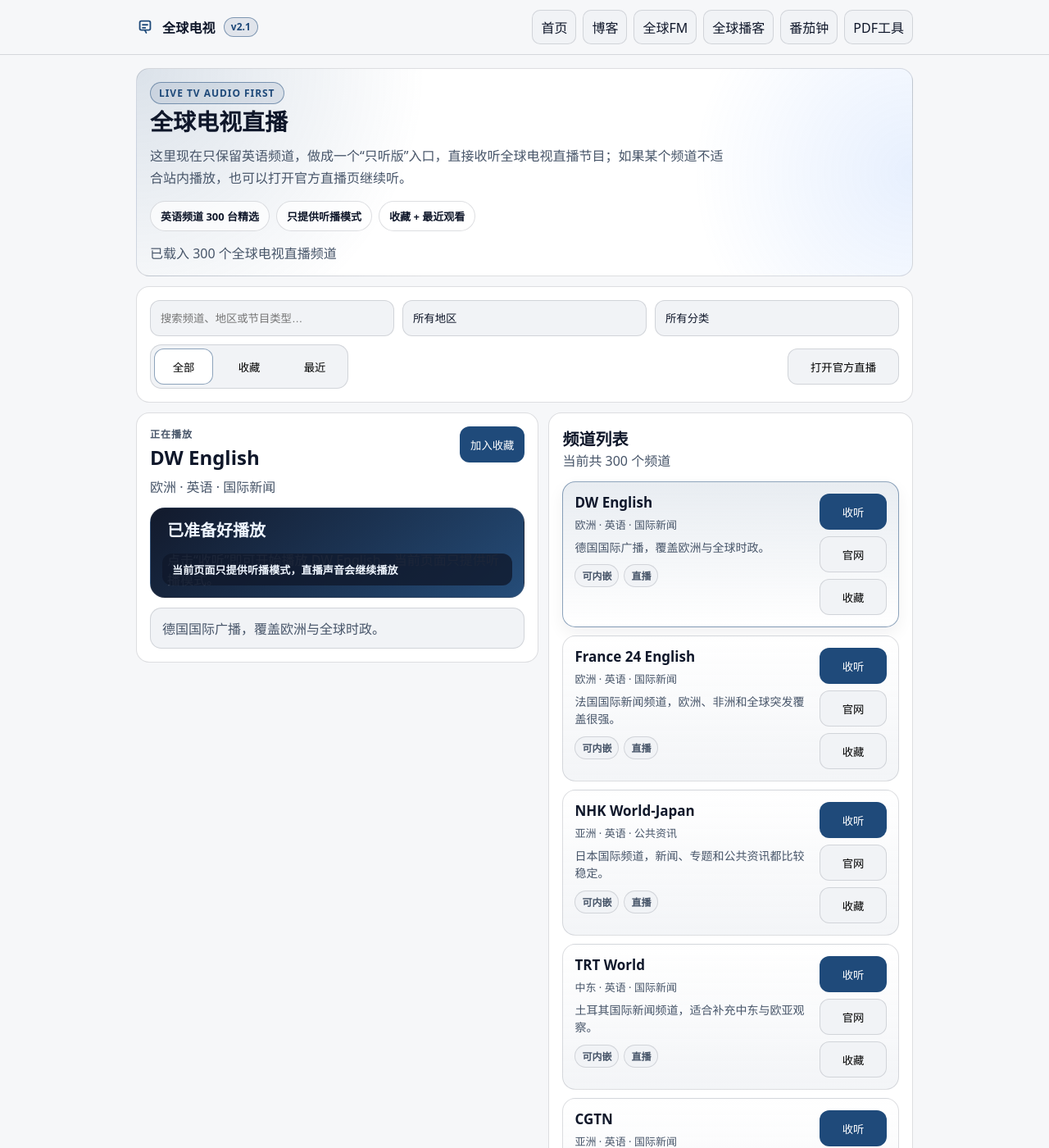
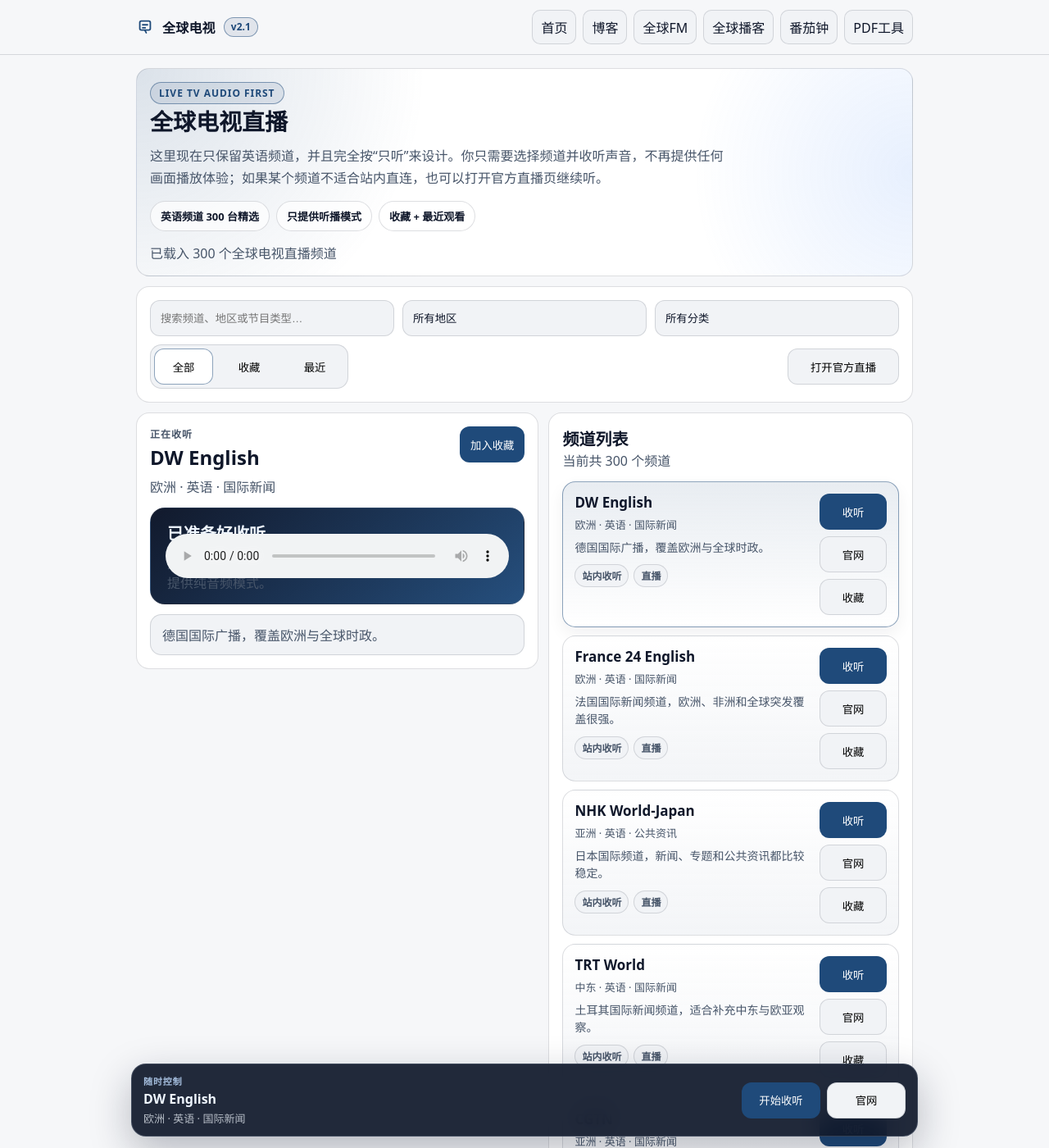
Before and after one commit to louwbc/louwbc.github.io, a Jekyll site: the page apps/global-tv/index.html, which Jekyll copies as it is, in a window 1280 px wide and 1400 px high. Shown: the whole window at 82% size. Built offline with Jekyll 4.4.1, drawn with Linux system fonts in a browser that asks for light colours; comment, search, counter and statistics services are not loaded; some of the changed text lies outside the part shown.

Commit message:
Improve global TV audio-only playback controls
Switch the global TV player to audio-only playback and add a floating control bar so users can pause or resume while browsing the channel list.

```diff
--- a/apps/global-tv/global-tv.css
+++ b/apps/global-tv/global-tv.css
@@ -125,20 +125,20 @@
 .stage-shell{
   position:relative;
   overflow:hidden;
+  display:flex;
+  align-items:center;
   border-radius:18px;
   border:1px solid var(--border);
   background:
     linear-gradient(140deg, rgba(15,23,42,.92), rgba(31,74,122,.88));
-  aspect-ratio:auto;
-  min-height:110px;
-  max-height:110px;
+  min-height:118px;
+  padding:18px;
 }
-#playerVideo{
+#playerAudio{
   width:100%;
-  height:100%;
   border:0;
-  background:#09111d;
-  object-fit:cover;
+  position:relative;
+  z-index:1;
 }
 .stage-placeholder{
   position:absolute;
@@ -166,23 +166,63 @@
   border:1px solid var(--border);
   background:var(--surface);
 }
-body.audio-only #playerVideo{
-  transform:scale(1.06);
-  transform-origin:center top;
-  opacity:.22;
-  filter:blur(1px) saturate(.5);
+body.audio-only #playerAudio{
+  min-height:54px;
 }
-body.audio-only .stage-shell::after{
-  content:"当前页面只提供听播模式，直播声音会继续播放";
-  position:absolute;
-  inset:auto 14px 14px 14px;
-  padding:10px 12px;
-  border-radius:12px;
-  background:rgba(15,23,42,.76);
+.floating-player{
+  position:fixed;
+  left:50%;
+  bottom:calc(14px + env(safe-area-inset-bottom));
+  transform:translateX(-50%);
+  z-index:60;
+  display:flex;
+  gap:14px;
+  align-items:center;
+  justify-content:space-between;
+  width:min(960px, calc(100vw - 24px));
+  padding:12px 14px;
+  border:1px solid rgba(148,163,184,.28);
+  border-radius:18px;
+  background:rgba(15,23,42,.92);
   color:#eff6ff;
+  box-shadow:0 18px 50px rgba(15,23,42,.28);
+  backdrop-filter:blur(16px);
+}
+.floating-player[hidden]{
+  display:none;
+}
+.floating-player-meta{
+  min-width:0;
+}
+.floating-player-overline{
+  font-size:11px;
+  font-weight:700;
+  letter-spacing:.08em;
+  text-transform:uppercase;
+  color:rgba(191,219,254,.84);
+}
+.floating-player-title{
+  margin-top:4px;
+  font-size:16px;
+  font-weight:800;
+  line-height:1.25;
+}
+.floating-player-sub{
+  margin-top:4px;
   font-size:13px;
-  font-weight:600;
-  letter-spacing:.01em;
+  color:rgba(226,232,240,.78);
+}
+.floating-player-actions{
+  display:flex;
+  gap:8px;
+  align-items:center;
+  flex:0 0 auto;
+}
+.floating-player-actions .btn{
+  min-width:96px;
+}
+.container{
+  padding-bottom:120px;
 }
 .list-card{
   min-height:420px;
@@ -307,4 +347,21 @@
   .item-actions .btn{
     flex:1 1 calc(50% - 4px);
   }
+  .floating-player{
+    width:calc(100vw - 16px);
+    bottom:calc(8px + env(safe-area-inset-bottom));
+    padding:12px;
+    border-radius:16px;
+    flex-direction:column;
+    align-items:stretch;
+  }
+  .floating-player-actions{
+    width:100%;
+  }
+  .floating-player-actions .btn{
+    flex:1 1 0;
+  }
+  .container{
+    padding-bottom:156px;
+  }
 }
--- a/apps/global-tv/global-tv.js
+++ b/apps/global-tv/global-tv.js
@@ -13,8 +13,13 @@
   nowMeta: $('#nowMeta'),
   nowNote: $('#nowNote'),
   favCurrentBtn: $('#favCurrentBtn'),
-  playerVideo: $('#playerVideo'),
+  playerAudio: $('#playerAudio'),
   stagePlaceholder: $('#stagePlaceholder'),
+  floatingPlayer: $('#floatingPlayer'),
+  floatingTitle: $('#floatingTitle'),
+  floatingMeta: $('#floatingMeta'),
+  floatingPlayPauseBtn: $('#floatingPlayPauseBtn'),
+  floatingOfficialBtn: $('#floatingOfficialBtn'),
   channelList: $('#channelList'),
   listMeta: $('#listMeta'),
   empty: $('#empty')
@@ -67,18 +72,55 @@
     refreshCurrentActions()
     refreshList()
   })
+
+  ui.floatingPlayPauseBtn.addEventListener('click', async () => {
+    const channel = getCurrentChannel()
+    if (!channel || channel.kind === 'external') return
+    if (ui.playerAudio.paused) {
+      if (!ui.playerAudio.currentSrc && !ui.playerAudio.src) {
+        playHlsChannel(channel)
+        updateFloatingControls()
+        return
+      }
+      try {
+        await ui.playerAudio.play()
+      } catch (_) {
+        setInfo(`${channel.title} 还没有开始播放`)
+      }
+    } else {
+      ui.playerAudio.pause()
+    }
+    updateFloatingControls()
+  })
+
+  ui.floatingOfficialBtn.addEventListener('click', () => {
+    const channel = getCurrentChannel()
+    if (!channel?.watchUrl) return
+    openExternalUrl(channel.watchUrl)
+  })
 }
 
 function setupPlayer() {
-  ui.playerVideo.addEventListener('playing', () => {
+  ui.playerAudio.addEventListener('playing', () => {
     const channel = getCurrentChannel()
-    if (channel) setInfo(`正在播放 ${channel.title}`)
+    if (channel) setInfo(`正在收听 ${channel.title}`)
+    updateFloatingControls()
   })
-  ui.playerVideo.addEventListener('error', () => {
+  ui.playerAudio.addEventListener('pause', () => {
+    updateFloatingControls()
+  })
+  ui.playerAudio.addEventListener('loadedmetadata', () => {
+    updateFloatingControls()
+  })
+  ui.playerAudio.addEventListener('ended', () => {
+    updateFloatingControls()
+  })
+  ui.playerAudio.addEventListener('error', () => {
     const channel = getCurrentChannel()
     const label = channel?.title || '当前频道'
-    setStageMessage('播放失败', `${label} 当前没有成功载入。你可以点击“打开官方直播”继续收听。`)
-    setInfo(`${label} 播放失败`)
+    setStageMessage('收听失败', `${label} 当前没有成功载入。你可以点击“打开官方直播”继续收听。`)
+    setInfo(`${label} 收听失败`)
+    updateFloatingControls()
   })
 }
 
@@ -221,7 +263,7 @@
   if (channel.id === state.currentId) card.classList.add('active')
   card.tabIndex = 0
   card.setAttribute('role', 'button')
-  card.setAttribute('aria-label', `${channel.title}，${channel.kind === 'external' ? '打开官方直播' : '播放直播'}`)
+  card.setAttribute('aria-label', `${channel.title}，${channel.kind === 'external' ? '打开官方直播' : '收听直播'}`)
   card.addEventListener('click', () => selectChannel(channel, true))
   card.addEventListener('keydown', (e) => {
     if (e.key !== 'Enter' && e.key !== ' ') return
@@ -246,7 +288,7 @@
 
   const tags = document.createElement('div')
   tags.className = 'channel-tags'
-  for (const label of [channel.kind === 'external' ? '官方页' : '可内嵌', '直播']) {
+  for (const label of [channel.kind === 'external' ? '官方页' : '站内收听', '直播']) {
     const chip = document.createElement('span')
     chip.className = 'tag'
     chip.textContent = label
@@ -298,6 +340,7 @@
   saveRecent(channel.id)
   renderPlayer(channel, autoplay)
   refreshCurrentActions()
+  updateFloatingControls()
   refreshList()
 }
 
@@ -308,18 +351,18 @@
   destroyHls()
 
   if (channel.kind === 'external') {
-    ui.playerVideo.removeAttribute('src')
-    ui.playerVideo.load()
-    setStageMessage('该频道需要在官方页面继续播放', '这个频道暂不支持站内直连播放。我已经保留了官方直播入口，点击“打开官方直播”即可继续收听。')
+    ui.playerAudio.removeAttribute('src')
+    ui.playerAudio.load()
+    setStageMessage('该频道需要在官方页面继续收听', '这个频道暂不支持站内直连音频播放。我已经保留了官方直播入口，点击“打开官方直播”即可继续收听。')
     setInfo(`已选中 ${channel.title}，请打开官方直播页继续收听`)
     if (autoplay) openExternalUrl(channel.watchUrl)
     return
   }
 
   if (!autoplay) {
-    ui.playerVideo.removeAttribute('src')
-    ui.playerVideo.load()
-    setStageMessage('已准备好播放', `点击“收听”即可开始播放 ${channel.title}。当前页面只提供听播模式。`)
+    ui.playerAudio.removeAttribute('src')
+    ui.playerAudio.load()
+    setStageMessage('已准备好收听', `点击“收听”即可开始播放 ${channel.title} 的声音。当前页面只提供纯音频模式。`)
     setInfo(`已选中 ${channel.title}`)
     return
   }
@@ -338,13 +381,13 @@
 function playHlsChannel(channel) {
   const url = channel.streamUrl
   if (!url) {
-    setStageMessage('播放失败', '当前频道缺少可播放地址。')
+    setStageMessage('收听失败', '当前频道缺少可播放地址。')
     setInfo(`${channel.title} 缺少可播放地址`)
     return
   }
 
   ui.stagePlaceholder.hidden = true
-  ui.playerVideo.muted = false
+  ui.playerAudio.muted = false
 
   const HlsCtor = window.Hls
   if (HlsCtor && typeof HlsCtor.isSupported === 'function' && HlsCtor.isSupported()) {
@@ -354,33 +397,33 @@
     })
     state.hls = hls
     hls.loadSource(url)
-    hls.attachMedia(ui.playerVideo)
+    hls.attachMedia(ui.playerAudio)
     hls.on(HlsCtor.Events.MANIFEST_PARSED, () => {
-      ui.playerVideo.play().catch(() => {
-        setStageMessage('等待播放', `浏览器还没有自动开始播放 ${channel.title}。请点一下视频区域或使用控件开始播放。`)
-        setInfo(`${channel.title} 已载入，等待播放`)
+      ui.playerAudio.play().catch(() => {
+        setStageMessage('等待收听', `浏览器还没有自动开始播放 ${channel.title}。请点一下音频控件开始播放。`)
+        setInfo(`${channel.title} 已载入，等待收听`)
       })
     })
     hls.on(HlsCtor.Events.ERROR, (_event, data) => {
       if (data?.fatal) {
-        setStageMessage('播放失败', `${channel.title} 当前没有成功载入。你可以点击“打开官方直播”继续收听。`)
-        setInfo(`${channel.title} 播放失败`)
+        setStageMessage('收听失败', `${channel.title} 当前没有成功载入。你可以点击“打开官方直播”继续收听。`)
+        setInfo(`${channel.title} 收听失败`)
       }
     })
     return
   }
 
-  if (ui.playerVideo.canPlayType('application/vnd.apple.mpegurl')) {
-    ui.playerVideo.src = url
-    ui.playerVideo.play().catch(() => {
-      setStageMessage('等待播放', `浏览器还没有自动开始播放 ${channel.title}。请点一下视频区域或使用控件开始播放。`)
-      setInfo(`${channel.title} 已载入，等待播放`)
+  if (ui.playerAudio.canPlayType('application/vnd.apple.mpegurl')) {
+    ui.playerAudio.src = url
+    ui.playerAudio.play().catch(() => {
+      setStageMessage('等待收听', `浏览器还没有自动开始播放 ${channel.title}。请点一下音频控件开始播放。`)
+      setInfo(`${channel.title} 已载入，等待收听`)
     })
     return
   }
 
   setStageMessage('浏览器不支持 HLS', '当前浏览器无法直接播放这类直播流。你可以点击“打开官方直播”继续收听。')
-  setInfo('当前浏览器不支持 HLS 直播播放')
+  setInfo('当前浏览器不支持 HLS 音频播放')
 }
 
 function destroyHls() {
@@ -391,7 +434,7 @@
     state.hls = null
   }
   try {
-    ui.playerVideo.pause()
+    ui.playerAudio.pause()
   } catch (_) {}
 }
 
@@ -401,10 +444,40 @@
   ui.openOfficialBtn.disabled = !hasCurrent || !channel.watchUrl
   ui.favCurrentBtn.disabled = !hasCurrent
   ui.favCurrentBtn.textContent = hasCurrent && isFavorite(channel.id) ? '取消收藏' : '加入收藏'
+  ui.floatingOfficialBtn.disabled = !hasCurrent || !channel.watchUrl
 }
 
 function getCurrentChannel() {
   return state.channels.find((item) => item.id === state.currentId) || null
+}
+
+function updateFloatingControls() {
+  const channel = getCurrentChannel()
+  const hasCurrent = !!channel
+  ui.floatingPlayer.hidden = !hasCurrent
+  if (!hasCurrent) {
+    ui.floatingTitle.textContent = '未开始收听'
+    ui.floatingMeta.textContent = ''
+    ui.floatingPlayPauseBtn.disabled = true
+    ui.floatingPlayPauseBtn.textContent = '开始收听'
+    return
+  }
+
+  ui.floatingTitle.textContent = channel.title
+  ui.floatingMeta.textContent = [channel.region, channel.language, channel.category].filter(Boolean).join(' · ')
+
+  if (channel.kind === 'external') {
+    ui.floatingPlayPauseBtn.disabled = true
+    ui.floatingPlayPauseBtn.textContent = '站内不可播'
+    return
+  }
+
+  ui.floatingPlayPauseBtn.disabled = false
+  if (!ui.playerAudio.currentSrc && !ui.playerAudio.src) {
+    ui.floatingPlayPauseBtn.textContent = '开始收听'
+    return
+  }
+  ui.floatingPlayPauseBtn.textContent = ui.playerAudio.paused ? '继续播放' : '暂停'
 }
 
 function toggleFavorite(id) {
--- a/apps/global-tv/index.html
+++ b/apps/global-tv/index.html
@@ -7,7 +7,7 @@
   <title>全球电视</title>
   <link rel="icon" href="../../icons/icon.svg" type="image/svg+xml">
   <link rel="stylesheet" href="../../assets/css/site.css?v=20260528c">
-  <link rel="stylesheet" href="./global-tv.css?v=20260710g">
+  <link rel="stylesheet" href="./global-tv.css?v=20260710i">
 </head>
 <body class="audio-only">
   <header class="topbar">
@@ -33,7 +33,7 @@
       <div class="hero-copy">
         <div class="eyebrow">Live TV Audio First</div>
         <h1 class="hero-title">全球电视直播</h1>
-        <p class="hero-text">这里现在只保留英语频道，做成一个“只听版”入口，直接收听全球电视直播节目；如果某个频道不适合站内播放，也可以打开官方直播页继续听。</p>
+        <p class="hero-text">这里现在只保留英语频道，并且完全按“只听”来设计。你只需要选择频道并收听声音，不再提供任何画面播放体验；如果某个频道不适合站内直连，也可以打开官方直播页继续听。</p>
       </div>
       <div class="hero-meta">
         <div class="meta-pill">英语频道 300 台精选</div>
@@ -70,7 +70,7 @@
         <section class="card player-card">
           <div class="player-top">
             <div>
-              <div class="muted overline">正在播放</div>
+              <div class="muted overline">正在收听</div>
               <h2 id="nowTitle" class="now-title">请选择一个频道</h2>
               <div id="nowMeta" class="muted now-meta"></div>
             </div>
@@ -78,21 +78,19 @@
           </div>
           <div class="stage-wrap" id="stageWrap">
             <div class="stage-shell">
-              <video
-                id="playerVideo"
-                title="全球电视直播播放器"
+              <audio
+                id="playerAudio"
+                title="全球电视直播音频播放器"
                 controls
-                preload="none"
-                playsinline
-                webkit-playsinline></video>
+                preload="none"></audio>
               <div class="stage-placeholder" id="stagePlaceholder">
                 <div class="placeholder-title">准备收听全球电视直播</div>
-                <div class="muted">选择下方频道并点击“收听”后，这里会直接播放直播声音。当前页面只提供听播模式，不提供展开画面。</div>
+                <div class="muted">选择下方频道并点击“收听”后，这里会直接播放直播声音。当前页面是纯音频模式，不提供任何画面播放。</div>
               </div>
             </div>
           </div>
           <div class="player-note">
-            <div id="nowNote" class="muted">提示：当前页面只保留声音优先体验；部分频道会跳转到官方直播页继续收听。</div>
+            <div id="nowNote" class="muted">提示：当前页面只保留音频播放；部分频道会跳转到官方直播页继续收听。</div>
           </div>
         </section>
       </div>
@@ -112,7 +110,19 @@
     </section>
   </main>
 
+  <div class="floating-player" id="floatingPlayer" hidden>
+    <div class="floating-player-meta">
+      <div class="floating-player-overline">随时控制</div>
+      <div class="floating-player-title" id="floatingTitle">未开始收听</div>
+      <div class="floating-player-sub" id="floatingMeta"></div>
+    </div>
+    <div class="floating-player-actions">
+      <button class="btn primary" id="floatingPlayPauseBtn" type="button" disabled>开始收听</button>
+      <button class="btn" id="floatingOfficialBtn" type="button" disabled>官网</button>
+    </div>
+  </div>
+
   <script src="https://cdn.jsdelivr.net/npm/hls.js@latest"></script>
-  <script src="./global-tv.js?v=20260710g" type="module"></script>
+  <script src="./global-tv.js?v=20260710i" type="module"></script>
 </body>
 </html>
```
